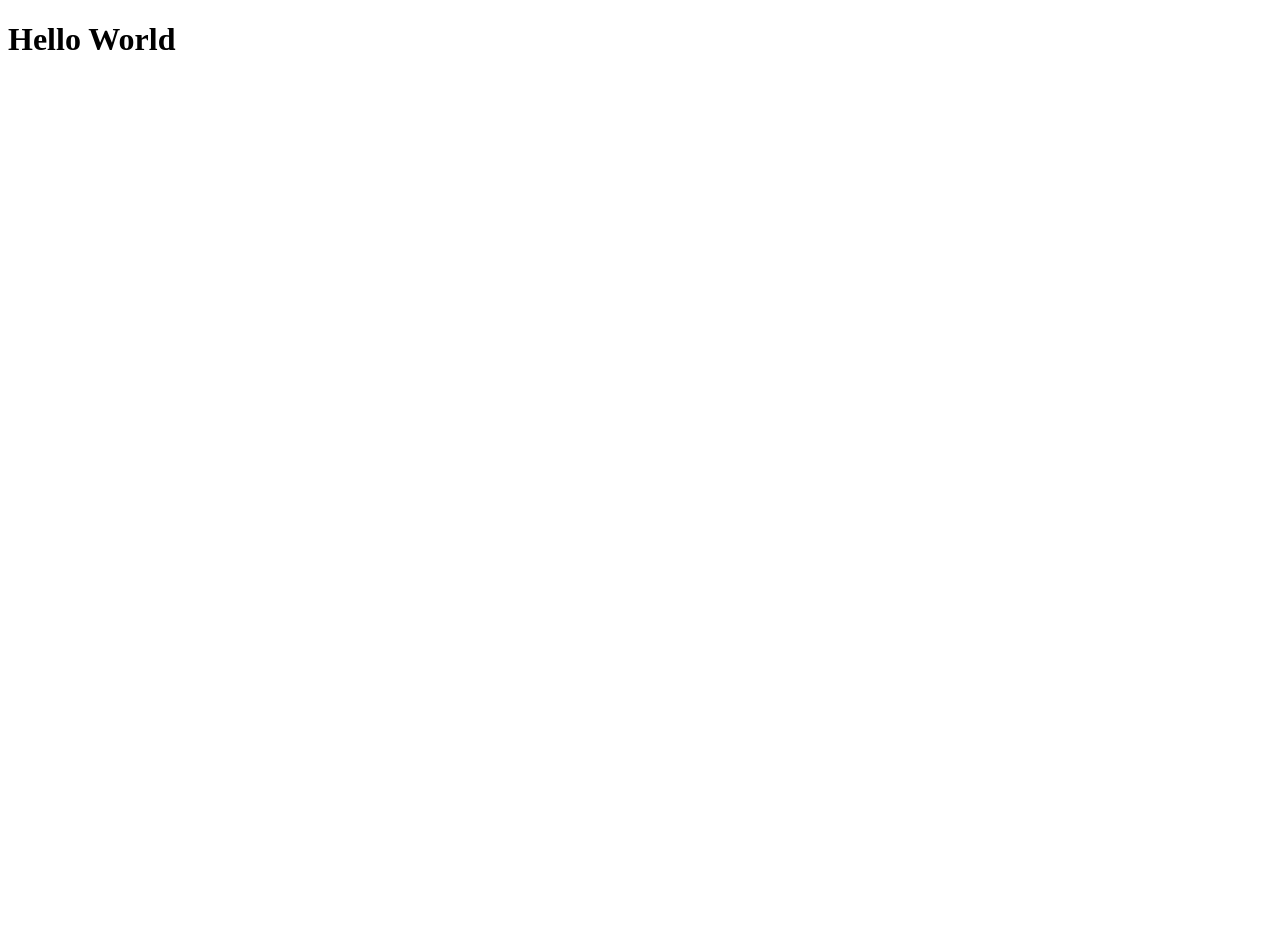
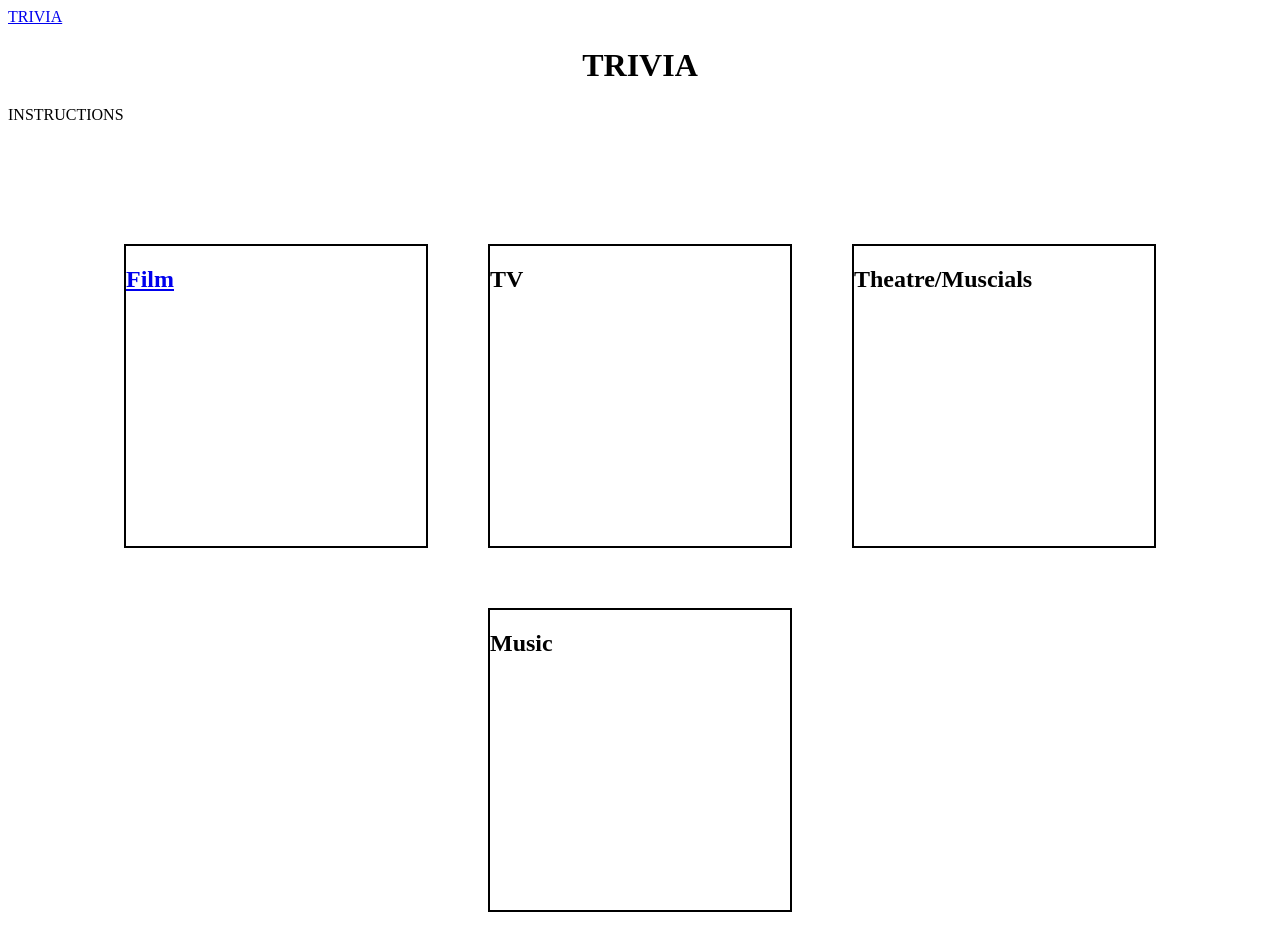
Before and after one commit to lesroissamusent/Quizavision, a React (Create React App) app: page / in a window 1280 px wide. Before the commit the page ends 800 px from the top, so only its background shows below. Built offline with nearby package versions, Linux system fonts and the light colour scheme.

Commit message:
initial project set up with home and nav components

```diff
--- a/package.json
+++ b/package.json
@@ -3,10 +3,12 @@
   "version": "0.1.0",
   "private": true,
   "dependencies": {
+    "axios": "^0.21.1",
     "eslint-plugin-react": "^7.18.3",
     "node-sass": "4.14.1",
     "react": "^17.0.1",
     "react-dom": "^17.0.1",
+    "react-router-dom": "^5.2.0",
     "react-scripts": "4.0.3"
   },
   "scripts": {
--- a/src/App.js
+++ b/src/App.js
@@ -1,7 +1,25 @@
 import React from 'react'
+import { BrowserRouter, Switch, Route } from 'react-router-dom'
+
+import Home from './components/Home'
+import Navbar from './components/Navbar'
+import Film from './components/Film'
 
 function App() {
-  return <h1>Hello World</h1>
+
+  return (
+    <BrowserRouter>
+      <Navbar />
+      <Switch>
+        <Route exact path="/">
+          <Home />
+        </Route>
+        <Route path="/film">
+          <Film />
+        </Route>
+      </Switch>
+    </BrowserRouter>
+  )
 }
 
 export default App
--- /dev/null
+++ b/src/components/Film.js
@@ -0,0 +1,32 @@
+import React, { useEffect, useState } from 'react'
+import axios from 'axios'
+import FilmEasy from './FilmEasy'
+
+const Film = () => {
+  const [filmData, setFilmData] = useState(null)
+
+
+  useEffect(() => {
+    const getData = async() => {
+      const { data } = await axios.get('https://opentdb.com/api.php?amount=40&category=11&type=multiple')
+      setFilmData(data)
+    }
+    getData()
+  }, [])
+
+  return (
+    <>
+      <h1>FILM</h1>
+      <button>Easy</button>
+      { filmData &&
+      <div>
+        {filmData.results.map(film => (
+          <FilmEasy key={film} {...film} />
+        ))}
+      </div>
+      }
+    </>
+  )
+}
+
+export default Film
--- /dev/null
+++ b/src/components/FilmEasy.js
@@ -0,0 +1,16 @@
+import React from 'react'
+
+
+const FilmEasy = ({ question, correct_answer, incorrect_answers }) => {
+
+
+  return (
+    <>
+      <h2>Question: {question}</h2>
+      <h2>Answer: { correct_answer }</h2>
+      <p>Wrong: { incorrect_answers }</p>
+    </>
+  )
+}
+
+export default FilmEasy
--- /dev/null
+++ b/src/components/Home.js
@@ -0,0 +1,31 @@
+import React from 'react'
+import { Link } from 'react-router-dom'
+
+const Home = () => {
+
+  return (
+    <>
+      <h1>TRIVIA</h1>
+      <p>INSTRUCTIONS</p>
+      <div className="container">
+        <Link to="/film">
+          <div>
+            <h2>Film</h2>
+          </div>
+        </Link>
+        <div>
+          <h2>TV</h2>
+        </div>
+        <div>
+          <h2>Theatre/Muscials</h2>
+        </div>
+        <div>
+          <h2>Music</h2>
+        </div>
+
+      </div>
+    </>
+  )
+}
+
+export default Home
--- /dev/null
+++ b/src/components/Navbar.js
@@ -0,0 +1,16 @@
+import React from 'react'
+import { Link } from 'react-router-dom'
+
+const Navbar = () => {
+
+  return (
+    <>
+      <Link to="/">
+        TRIVIA
+      </Link>
+    </>
+  )
+
+}
+
+export default Navbar
--- a/src/styles/main.scss
+++ b/src/styles/main.scss
@@ -0,0 +1,20 @@
+h1 {
+  text-align: center;
+}
+
+
+.container {
+  display: flex;
+  flex-wrap: wrap;
+  // margin: 80px;
+  // width: 800px;
+  justify-content: center;
+  margin-top: 90px;
+}
+
+.container div {
+  border: 2px solid black;
+  width: 300px;
+  height: 300px;
+  margin: 30px;
+}
```
Also changed, not shown: 1 other file (tests, documents, lock files or other folders).
